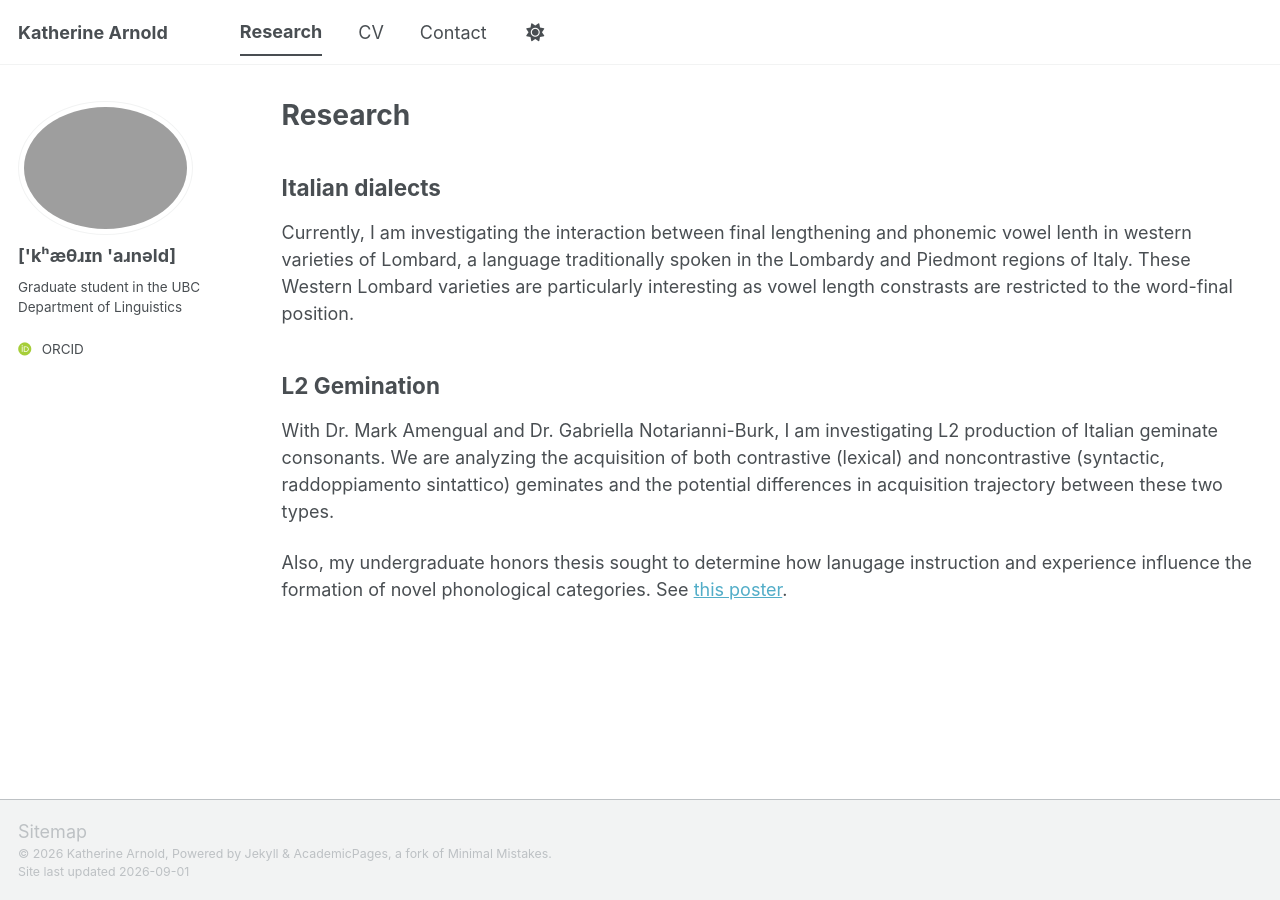
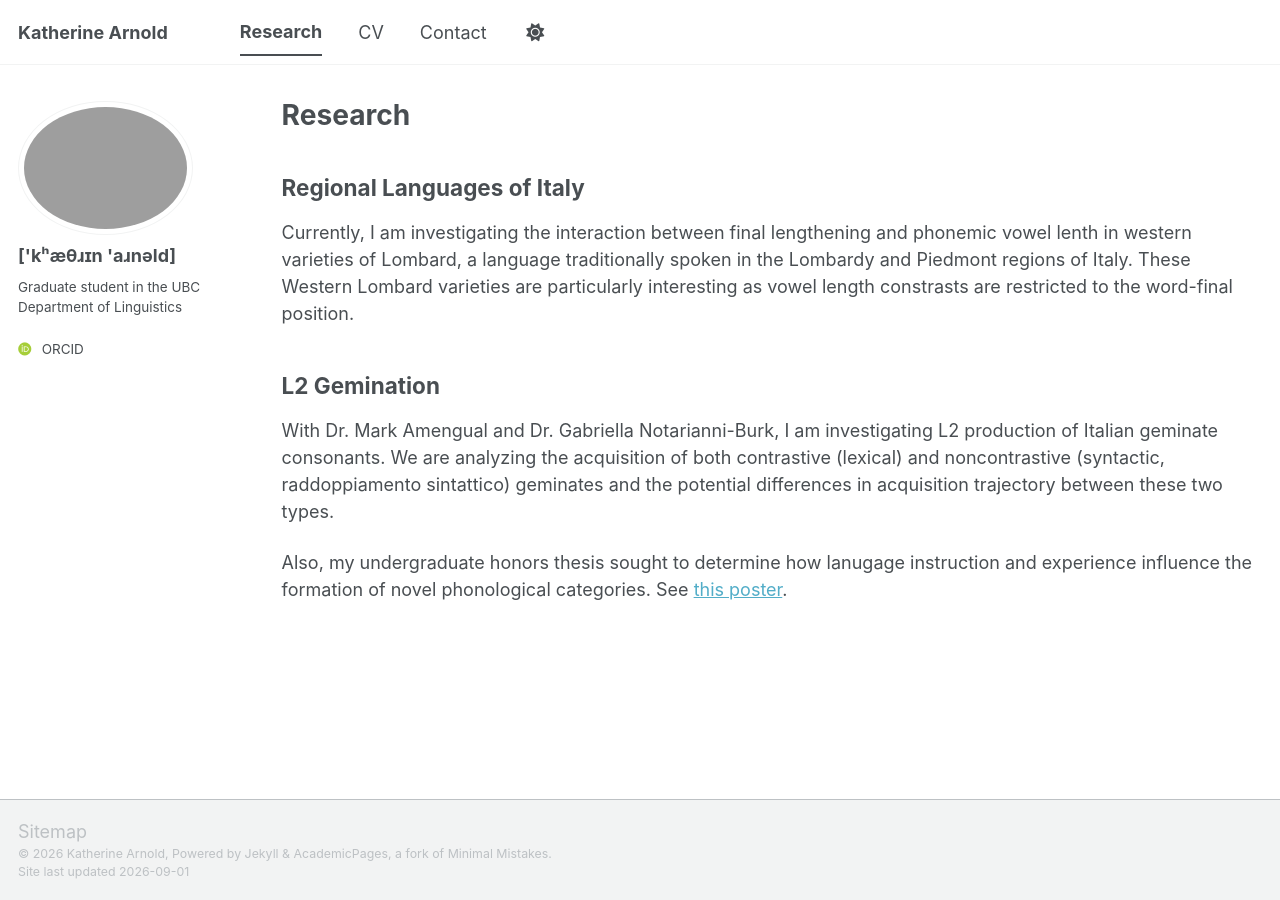
Before and after one commit to katherinearnold/katherinearnold.github.io, a Jekyll site: the page built from _pages/research.md, in a window 1280 px wide. Built offline with Jekyll 4.4.1, drawn with Linux system fonts in a browser that asks for light colours; some web fonts are replaced; a script bundle is joined from its source files by our own code; library files that are not in the unit come from our copies.

Commit message:
Change section title in research page
Updated section title from 'Italian dialects' to 'Regional Languages of Italy'.

```diff
--- a/_pages/research.md
+++ b/_pages/research.md
@@ -5,7 +5,7 @@ permalink: /research/
 author_profile: true
 ---
 
-<h2>Italian dialects</h2>
+<h2>Regional Languages of Italy</h2>
 <p>
 Currently, I am investigating the interaction between final lengthening and phonemic vowel lenth in western varieties of Lombard, a language traditionally spoken in the Lombardy and Piedmont regions of Italy. These Western Lombard varieties are particularly interesting as vowel length constrasts are restricted to the word-final position.
 </p>
```
